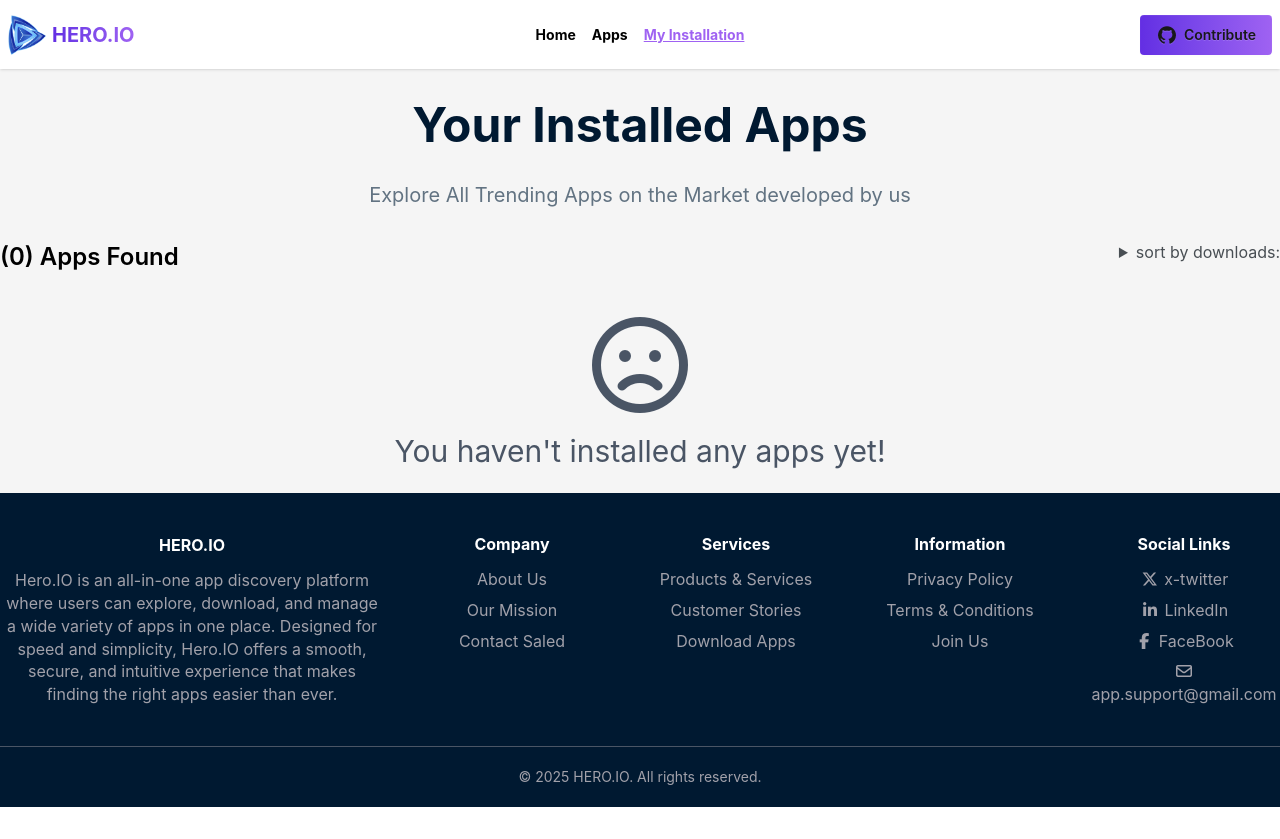
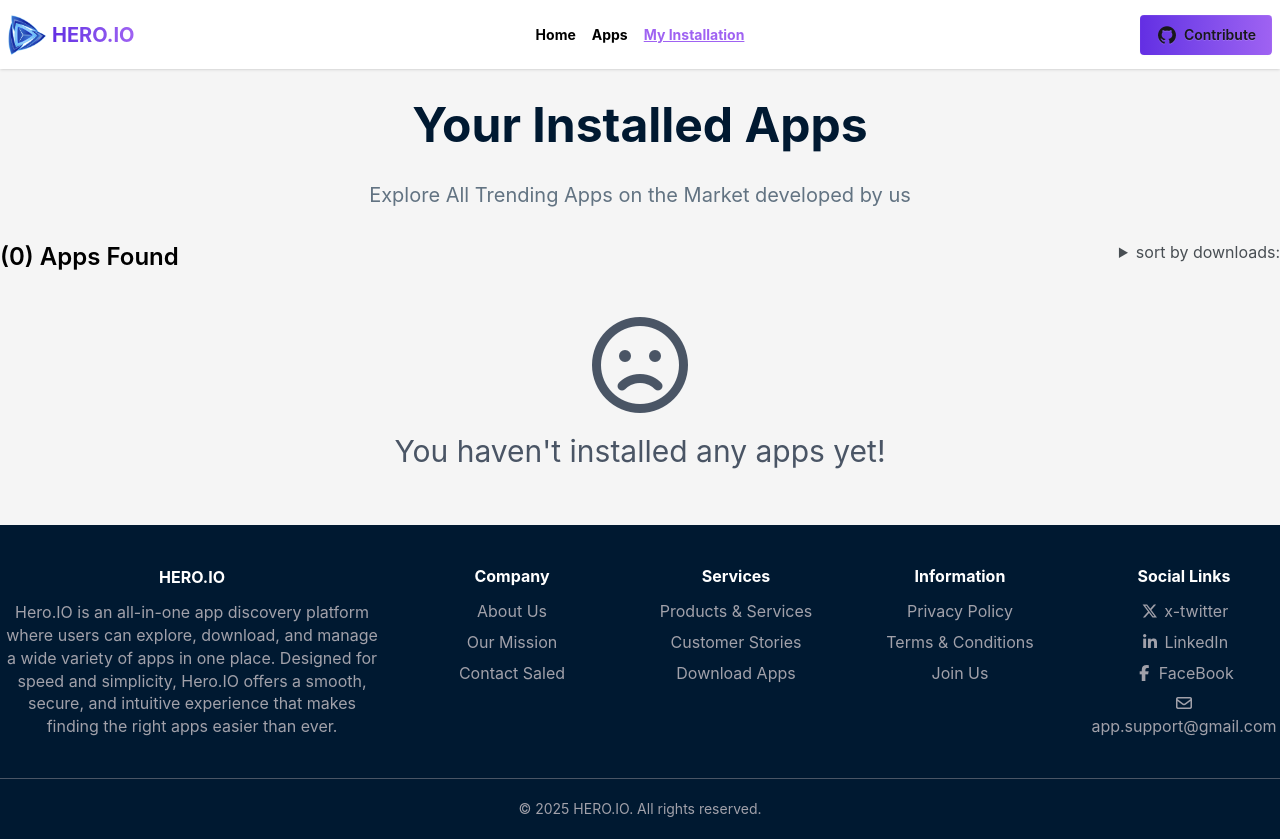
Before and after one commit to akmzakaria/hero-app, a React (Vite) app: page /installation in a window 1280 px wide. Before the commit the page ends 807 px from the top, so only its background shows below. Built offline with nearby package versions, Linux system fonts and the light colour scheme.

Commit message:
pb added

```diff
--- a/src/Components/Pages/Installation/Installation.jsx
+++ b/src/Components/Pages/Installation/Installation.jsx
@@ -41,7 +41,7 @@ const Installation = () => {
 
 
     return (
-        <div className='bg-[#f5f5f5] pt-8'>
+        <div className='bg-[#f5f5f5] pb-8 pt-8'>
             <div className='max-w-[1400px] mx-auto'>
                 <h1 className='text-center text-[#001931] text-xl md:text-5xl font-bold mb-3 md:mb-8'>Your Installed Apps</h1>
                 <p className='text-center text-[#627382] md:text-xl mx-5 md:mx-0 mb-10 md:mb-8'>Explore All Trending Apps on the Market developed by us</p>
```
